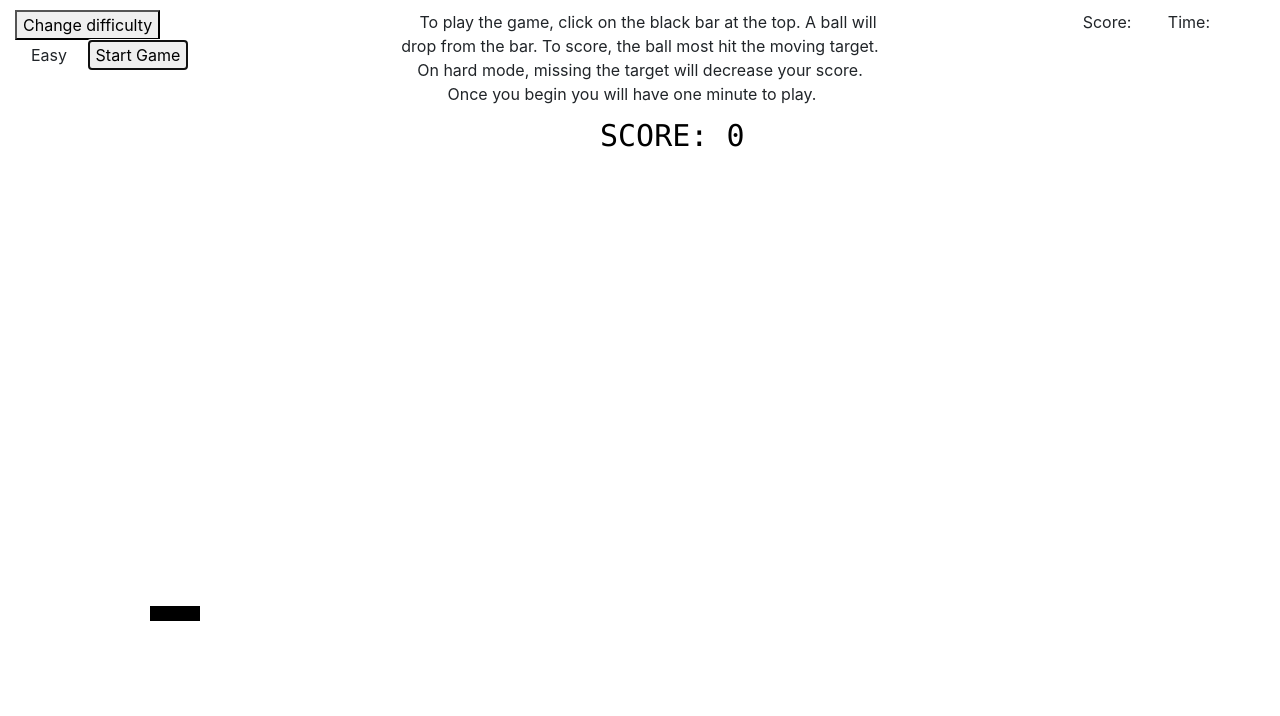
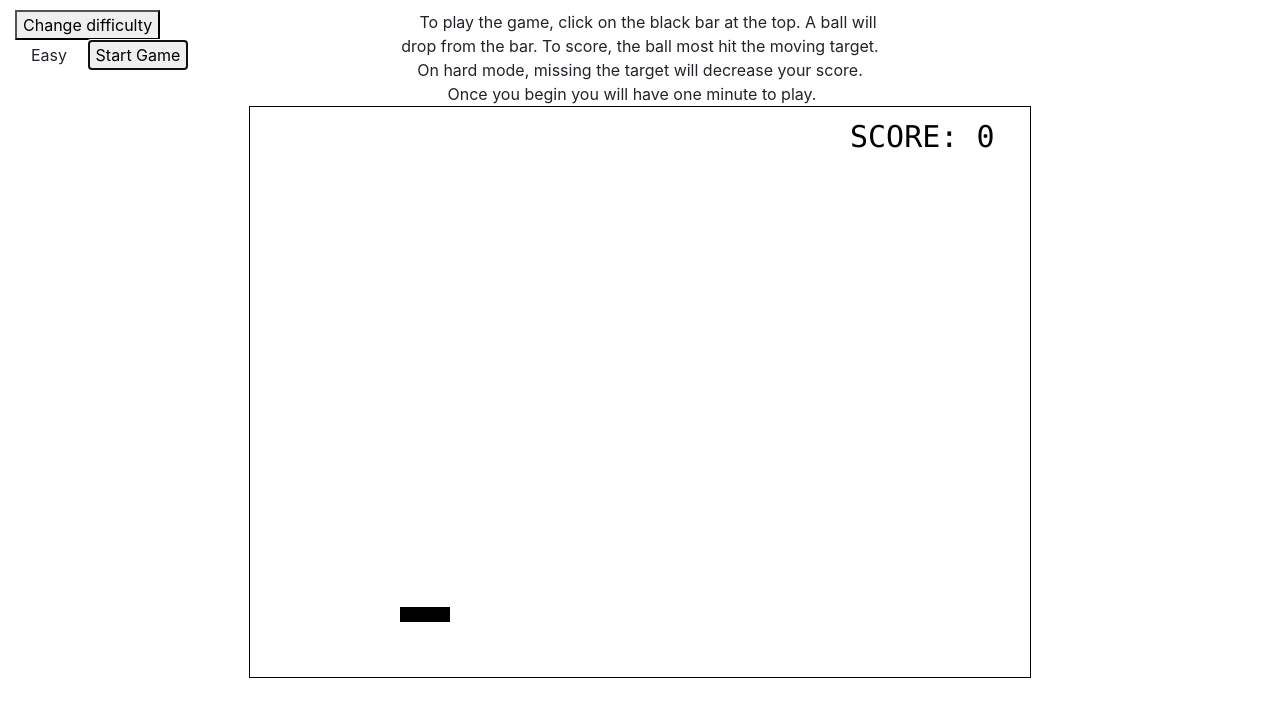
Before and after one commit to taeuscherpferd/javaball, a plain HTML site: page index.html in a window 1280 px wide. Both pictures are taken after a click on the button "Start Game". Drawn offline with nearby package versions, Linux system fonts and the light colour scheme.

Commit message:
centered game with border area

```diff
--- a/index.html
+++ b/index.html
@@ -22,11 +22,15 @@
                 </p>
             </div>
             <div class="row-sm-2">
-                <p id="score">Score: </p>
-                <p id="timer">Time: </p>
             </div>
         </div>
     </div>
-    <script src="script.js"></script>
+    <div class="container-fluid">
+        <div class="row">
+            <div class="col-sm-12" id="gameContainer">
+                <script src="script.js"></script>
+            </div>
+        </div>
+    </div>
 </body>
 </html>
--- a/script.js
+++ b/script.js
@@ -28,7 +28,7 @@ var myGameArea = {
     this.canvas.width = 780;
     this.canvas.height = 570;
     this.context = this.canvas.getContext("2d");
-    document.body.insertBefore(this.canvas, document.body.lastChild);
+    document.getElementById('gameContainer').appendChild(this.canvas);
     this.frameNo = 0;
     this.interval = setInterval(updateGameArea, 20);
   },
--- a/style.css
+++ b/style.css
@@ -20,3 +20,9 @@ p {
     width: 100%;
     height: 85%;
 }
+#gameContainer {
+    text-align: center;
+}
+canvas {
+    border: 1px solid black;
+}
```
